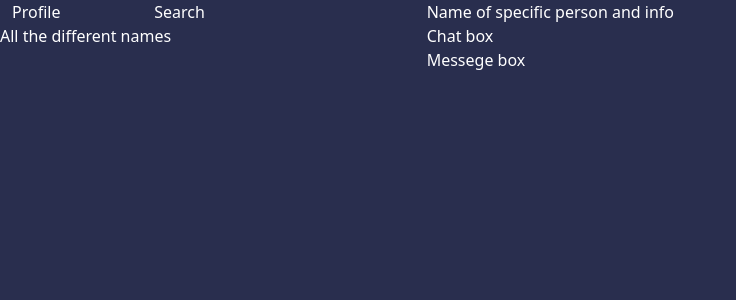
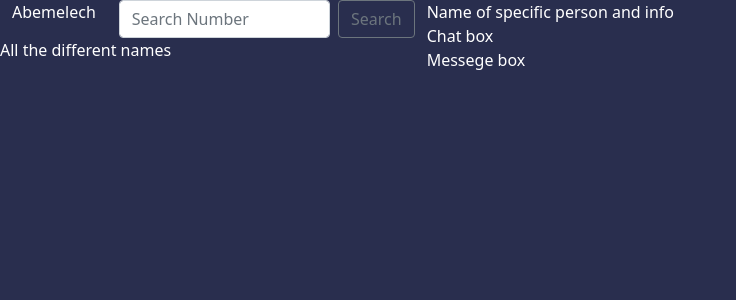
Before and after one commit to Abemelech/abemgram, a Django app: page / in a window 1280 px wide. Shown: the top 300 px of the page, without its empty margins (0-736 px from the left). Run offline with Django 4.2, Linux system fonts and the light colour scheme.

Commit message:
created search form including css

```diff
--- a/abemgram/main/templates/main/home.html
+++ b/abemgram/main/templates/main/home.html
@@ -10,11 +10,15 @@
 
         <!--Holds the short bar of profile and search-->
         <div class="row">
-            <div class="col-4 col-sm-4 col-md-6 col-lg-5 col-xl-4 mb-4 mb-md-0">
-                Profile
+            <div class="col-4 col-sm-4 col-md-3 col-lg-3 col-xl-3 mb-4 mb-md-0">
+                Abemelech
             </div>
-            <div class="col-8 col-sm-8 col-md-6 col-lg-7 col-xl-8 mb-4 mb-md-0">
-                Search
+            <div class="col-8 col-sm-8 col-md-9 col-lg-9 col-xl-9 mb-4 mb-md-0">
+                <form  method="POST" class="d-flex">
+                    {% csrf_token %}
+                    <input type="search" class="form-control me-2" aria-label="Search" placeholder="Search Number" name="search_name">
+                    <button class="btn btn-outline-secondary" type="submit">Search</button>
+                </form>
             </div>
         </div>
         <!--Holds the list of names talked before-->
```
